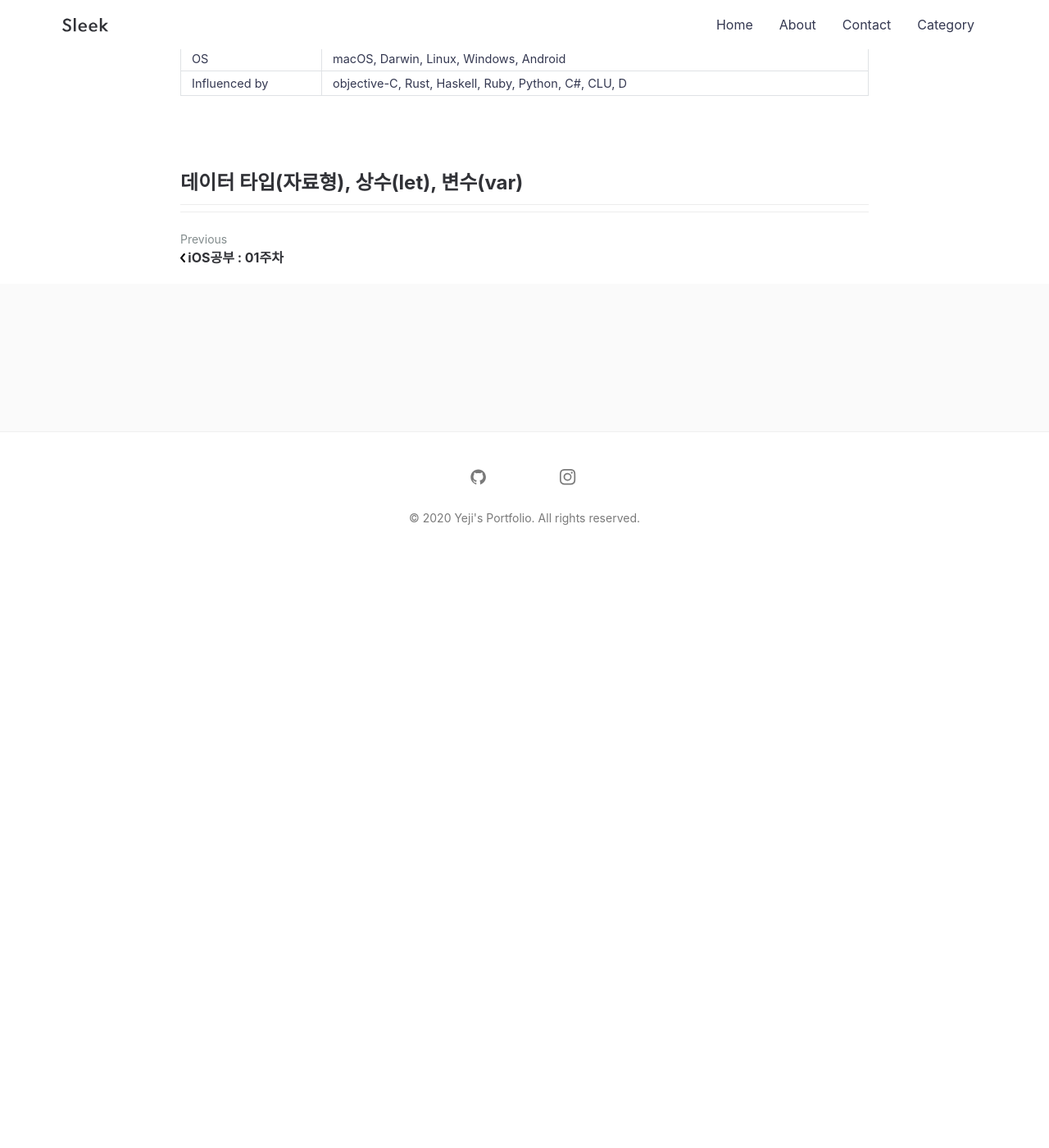
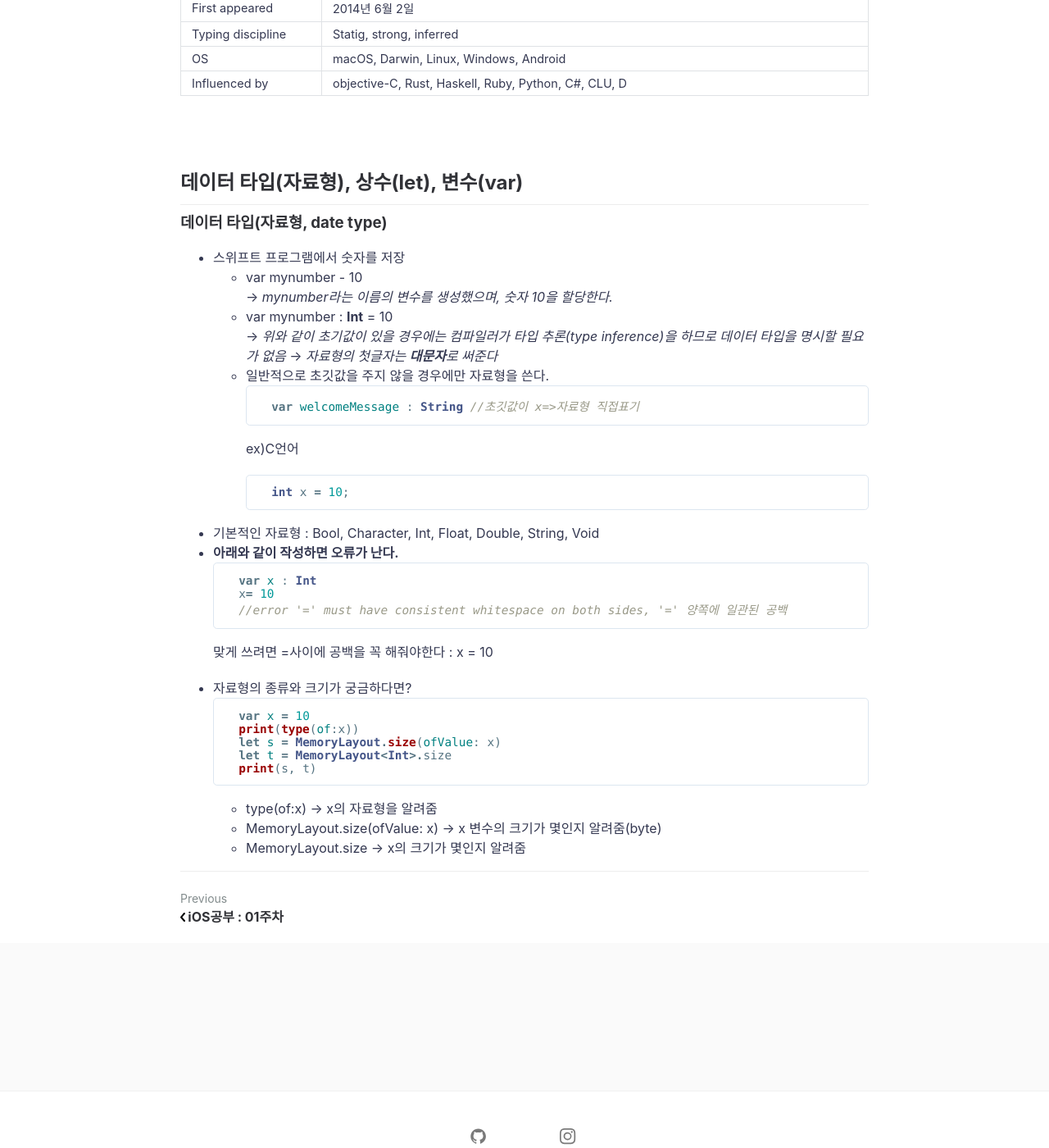
Before and after one commit to Yeji-Jang1210/Yeji-Jang1210.github.io, a Jekyll site: the page built from _posts/2020-09-09-iOS-study-2nd.md, in a window 1280 px wide and 1400 px high, scrolled down 986 px. Shown: the whole window at 82% size. Built offline with Jekyll 4.4.1, drawn with Linux system fonts in a browser that asks for light colours; comment, search, counter and statistics services are not loaded; before the commit the page ends 1673 px from its top, so only the background shows below that.

Commit message:
Update 2020-09-09-iOS-study-2nd.md

````diff
--- a/_posts/2020-09-09-iOS-study-2nd.md
+++ b/_posts/2020-09-09-iOS-study-2nd.md
@@ -25,3 +25,38 @@ Influenced by | objective-C, Rust, Haskell, Ruby, Python, C#, CLU, D
 
 ## 데이터 타입(자료형), 상수(let), 변수(var)
 ---
+
+### 데이터 타입(자료형, date type)
+* 스위프트 프로그램에서 숫자를 저장
+    * var mynumber - 10
+        → *mynumber라는 이름의 변수를 생성했으며, 숫자 10을 할당한다.*
+    * var mynumber : **Int** = 10
+        → *위와 같이 초기값이 있을 경우에는 컴파일러가 타입 추론(type inference)을 하므로 데이터 타입을 명시할 필요가 없음*
+        → *자료형의 첫글자는 **대문자**로 써준다*
+    * 일반적으로 초깃값을 주지 않을 경우에만 자료형을 쓴다.
+        ```swift
+        var welcomeMessage : String //초깃값이 x=>자료형 직접표기
+        ```
+    ex)C언어
+    ```c
+    int x = 10;
+    ```
+* 기본적인 자료형 : Bool, Character, Int, Float, Double, String, Void
+* **아래와 같이 작성하면 오류가 난다.**
+    ```swift
+    var x : Int
+    x= 10
+    //error '=' must have consistent whitespace on both sides, '=' 양쪽에 일관된 공백
+    ```
+    맞게 쓰려면 =사이에 공백을 꼭 해줘야한다 : x = 10
+* 자료형의 종류와 크기가 궁금하다면?
+    ```swift
+    var x = 10
+    print(type(of:x))
+    let s = MemoryLayout.size(ofValue: x)
+    let t = MemoryLayout<Int>.size
+    print(s, t)
+    ```
+    * type(of:x) → x의 자료형을 알려줌
+    * MemoryLayout.size(ofValue: x) → x 변수의 크기가 몇인지 알려줌(byte)
+    * MemoryLayout<Int>.size → x의 크기가 몇인지 알려줌
````
